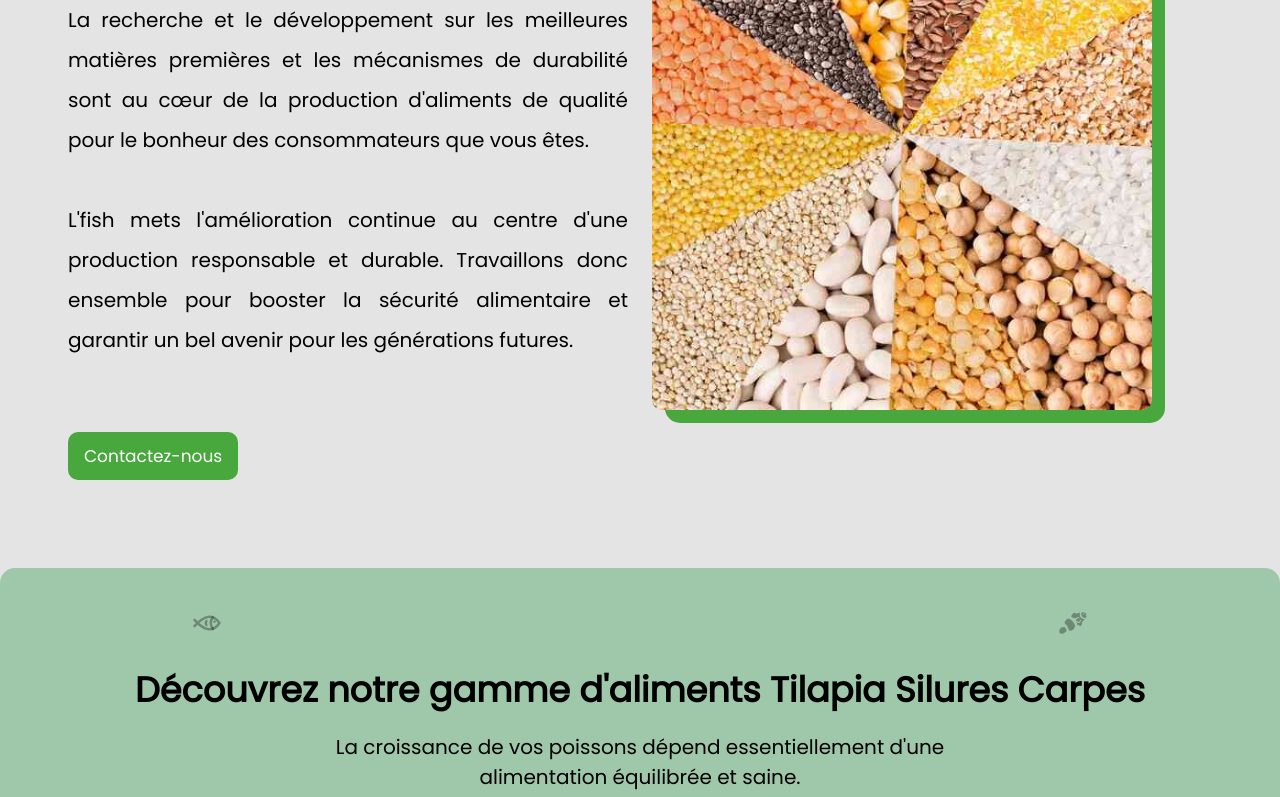
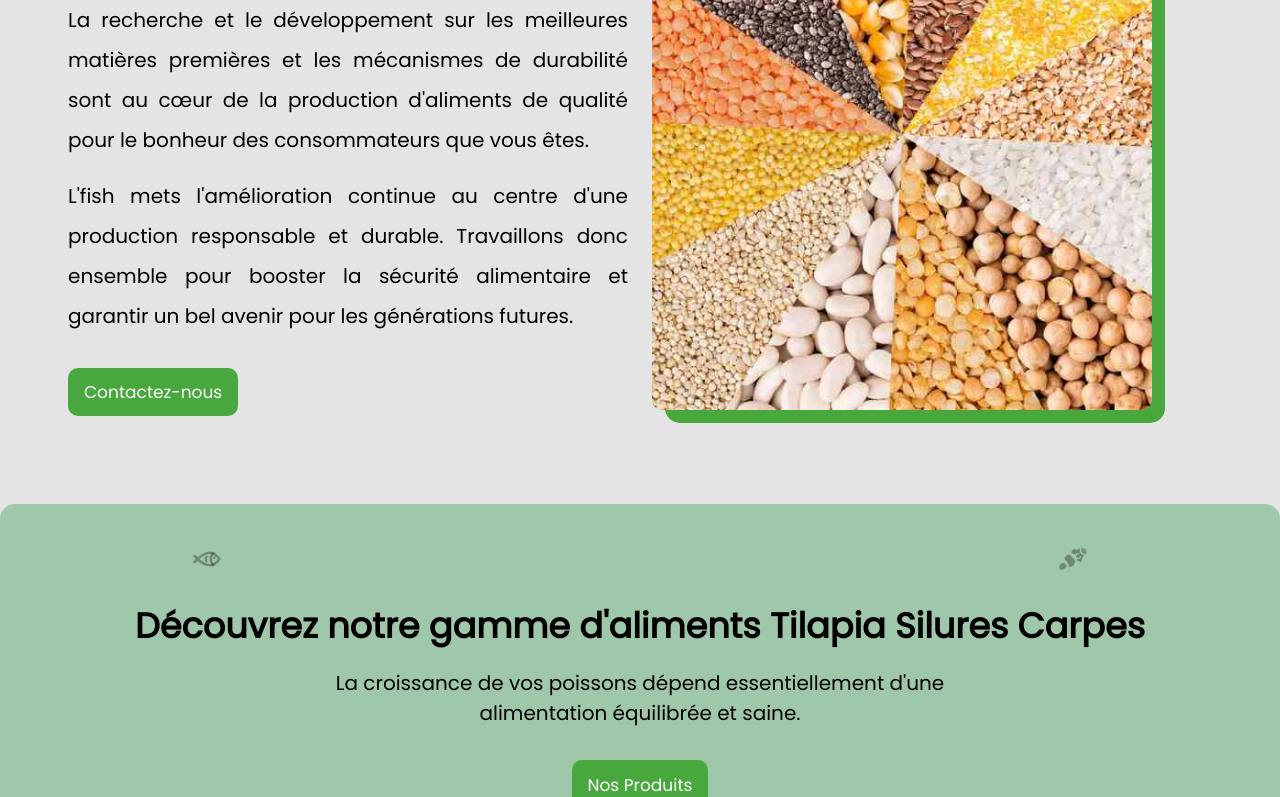
Before and after one commit to SamuelAMZ/lfish, a React (Create React App) app: page / in a window 1280 px wide. Shown: the part 2335-3132 px from the top of the page. Built offline with nearby package versions, Linux system fonts and the light colour scheme.

Commit message:
chnages 12

```diff
--- a/src/components/SectionD.jsx
+++ b/src/components/SectionD.jsx
@@ -18,14 +18,12 @@ const SectionD = () => {
           La recherche et le développement sur les meilleures matières premières
           et les mécanismes de durabilité sont au cœur de la production
           d'aliments de qualité pour le bonheur des consommateurs que vous êtes.
-          <br></br>
-          <br></br>
+        </h3>
+        <h3>
           L'fish mets l'amélioration continue au centre d'une production
           responsable et durable. Travaillons donc ensemble pour booster la
           sécurité alimentaire et garantir un bel avenir pour les générations
           futures.
-          <br></br>
-          <br></br>
         </h3>
         <div>
           <NavLink to="/contact">
```
